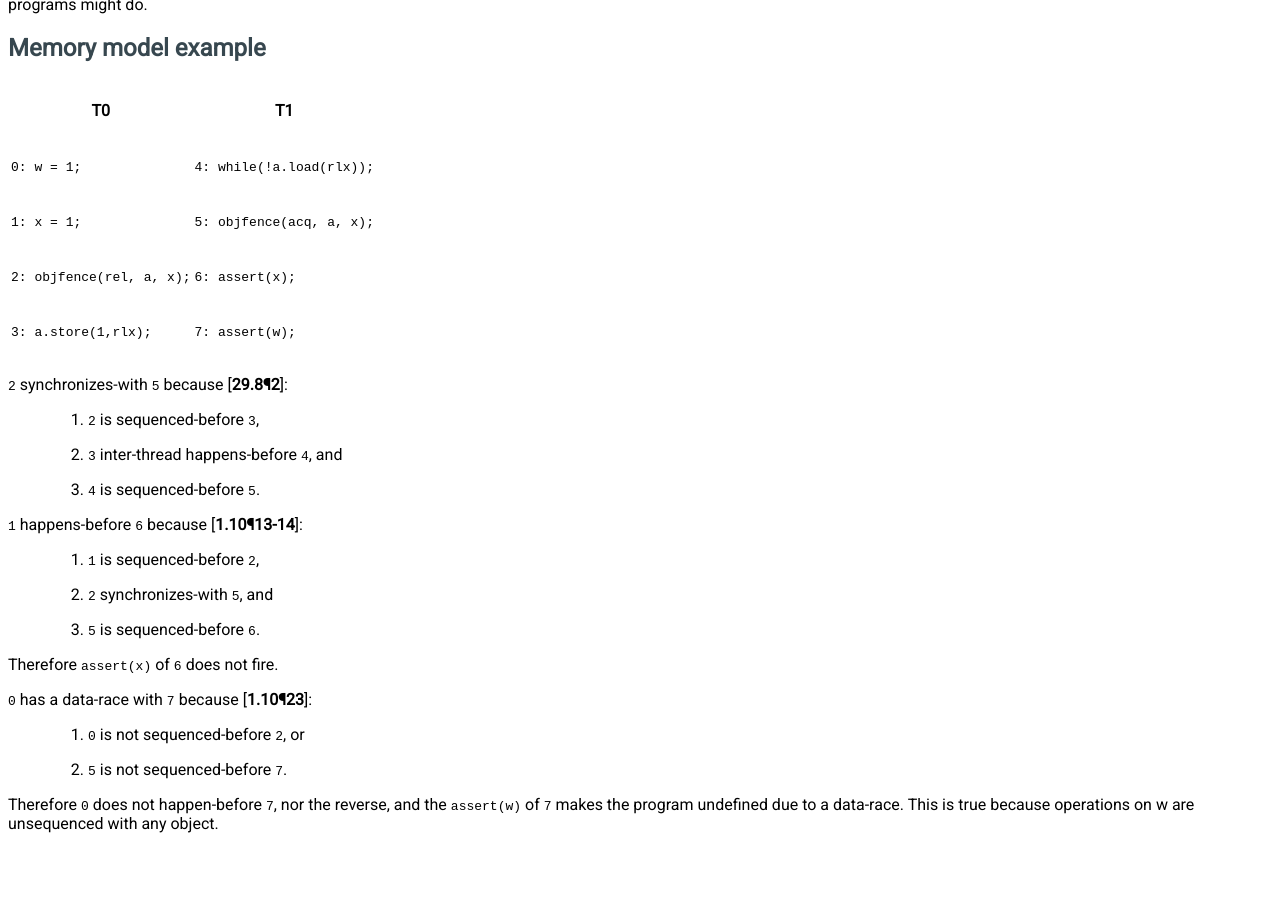
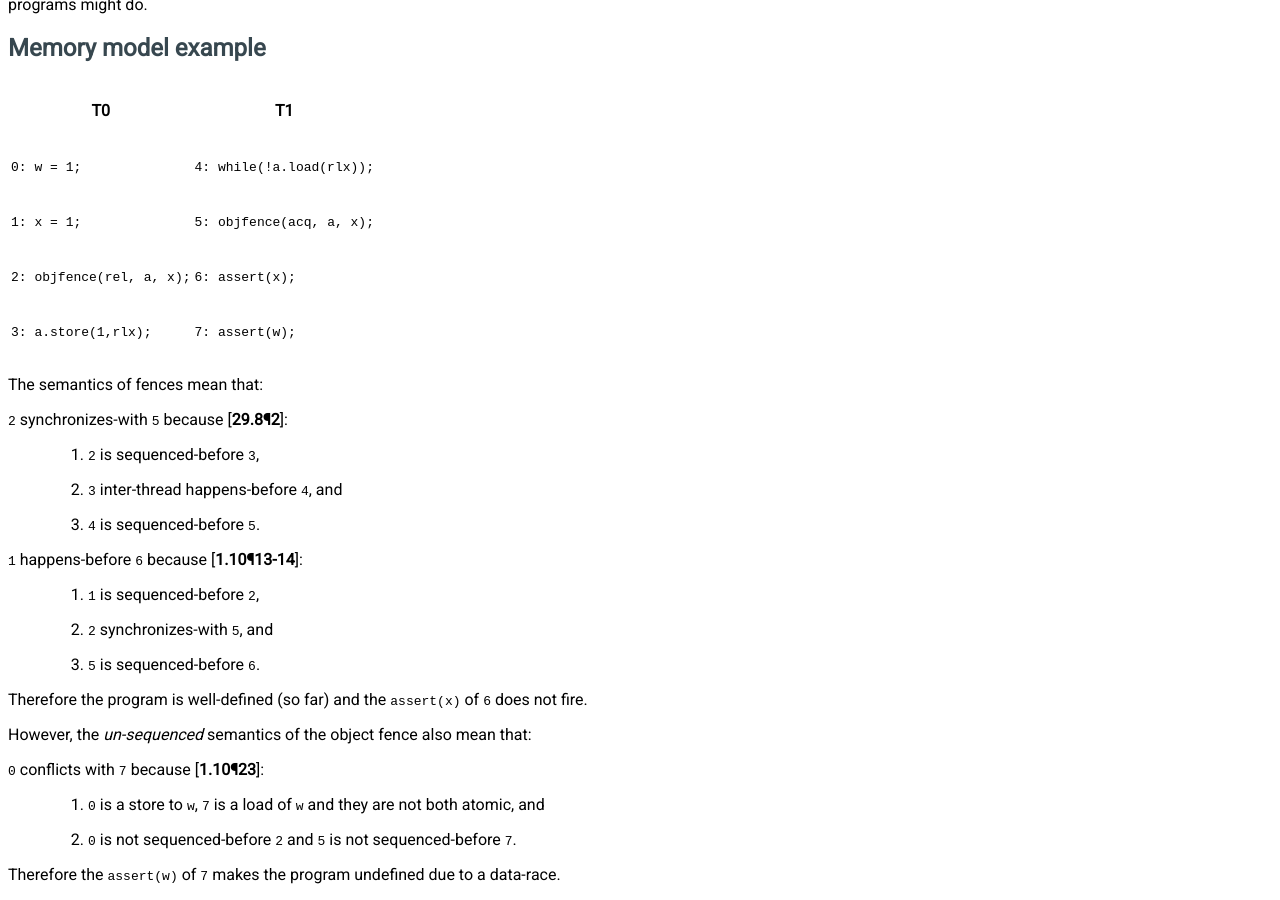
Before and after one commit to jfbastien/papers, a Sphinx documentation site: the page built from source/D4522.rst, in a window 1280 px wide and 900 px high, scrolled down 2943 px. Built offline with Sphinx 7.4.7, drawn with Linux system fonts in a browser that asks for light colours; before the commit the page ends 3792 px from its top, so only the background shows below that.

Commit message:
Light cleanup of memory model example

```diff
--- a/source/D4522.rst
+++ b/source/D4522.rst
@@ -214,6 +214,8 @@ T0                          T1
 ``3: a.store(1,rlx);``      ``7: assert(w);``
 =========================== ===========================
 
+The semantics of fences mean that:
+
 ``2`` synchronizes-with ``5`` because [**29.8¶2**]:
   A. ``2`` is sequenced-before ``3``,
   B. ``3`` inter-thread happens-before ``4``, and
@@ -224,12 +226,12 @@ T0                          T1
   B. ``2`` synchronizes-with ``5``, and
   C. ``5`` is sequenced-before ``6``.
 
-Therefore ``assert(x)`` of ``6`` does not fire.
+Therefore the program is well-defined (so far) and the ``assert(x)`` of ``6`` does not fire.
 
-``0`` has a data-race with ``7`` because [**1.10¶23**]:
-  A. ``0`` is not sequenced-before ``2``, or
-  B. ``5`` is not sequenced-before ``7``.
+However, the *un-sequenced* semantics of the object fence also mean that:
 
-Therefore ``0`` does not happen-before ``7``, nor the reverse, and the
-``assert(w)`` of ``7`` makes the program undefined due to a data-race. This is
-true because operations on w are unsequenced with any object.
+``0``  conflicts with ``7`` because [**1.10¶23**]:
+  A. ``0`` is a store to ``w``, ``7`` is a load of ``w`` and they are not both atomic, and
+  B. ``0`` is not sequenced-before ``2`` and ``5`` is not sequenced-before ``7``.
+
+Therefore the ``assert(w)`` of ``7`` makes the program undefined due to a data-race.
```
